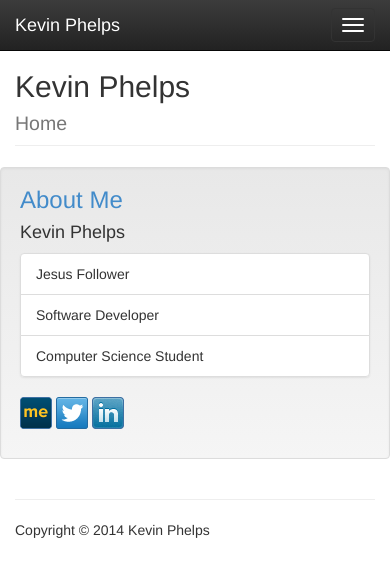
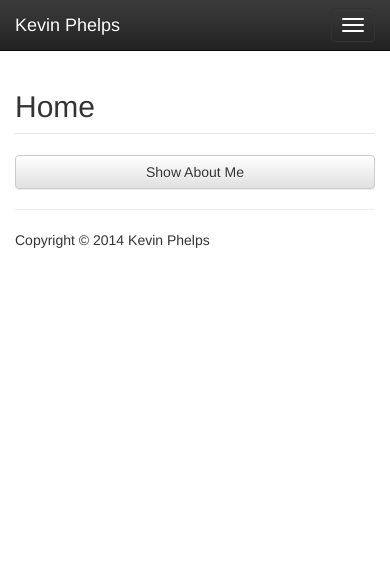
Before and after one commit to kevinphelps/kevinphelps.me, a Jekyll site: the page built from index.html, in a window 390 px wide. Shown: the top 577 px of the page. Built offline with Jekyll 4.4.1, drawn with Linux system fonts in a browser that asks for light colours; Markdown is read by kramdown in place of the engine named in the settings.

Commit message:
changed page header, added "Show About Me" button

```diff
--- a/_layouts/default.html
+++ b/_layouts/default.html
@@ -30,22 +30,22 @@
     </div>
   </div>
   <div class="container body-content">
-    <header class="page-header">
-      <h2>
-        Kevin Phelps
-        <br class="visible-xs" />
-        <small>{{ page.title }}</small>
-      </h2>
-    </header>
+    <fieldset>
+      <legend><h2>{{ page.title }}</h2></legend>
 
       <div class="row">
         <div class="col-md-9">
             {{ content }}
         </div>
-      <div class="col-md-3 well">
+        <div class="col-md-3">
+          <div id="about-me" class="well hidden-xs hidden-sm">
             {% include about.html %}
           </div>
+          <button class="btn btn-default hidden-md hidden-lg form-control"
+            onclick="showAboutMe(this);">Show About Me</button>
         </div>
+      </div>
+    </fieldset>
 
     <hr />
     <footer class="page-footer">
--- a/css/site.css
+++ b/css/site.css
@@ -1,6 +1,10 @@
+/******************************* General Styles *******************************/
 .page-header > h2 { margin-bottom: 0px; }
-.body-content { padding-top: 30px; }
+.body-content { padding-top: 70px; }
 .no-margin { margin: 0px; }
+
+/********************************** About Me **********************************/
+#about-me { margin-bottom: 0px; }
 
 /*********************************** Résumé ***********************************/
 .resume legend { margin-bottom: 10px; }
--- a/js/site.js
+++ b/js/site.js
@@ -0,0 +1,9 @@
+function showAboutMe(buttonToRemove)
+{
+  $("#about-me").hide(); // hide so that I can fade it after removing classes
+  $("#about-me").removeClass("hidden-xs");
+  $("#about-me").removeClass("hidden-sm");
+  $("#about-me").slideDown();
+  $("html, body").animate({ scrollTop: $("footer").offset().top }, 1000);
+  $(buttonToRemove).remove();
+}
```
Lines whose indentation alone changed are shown as unchanged.
